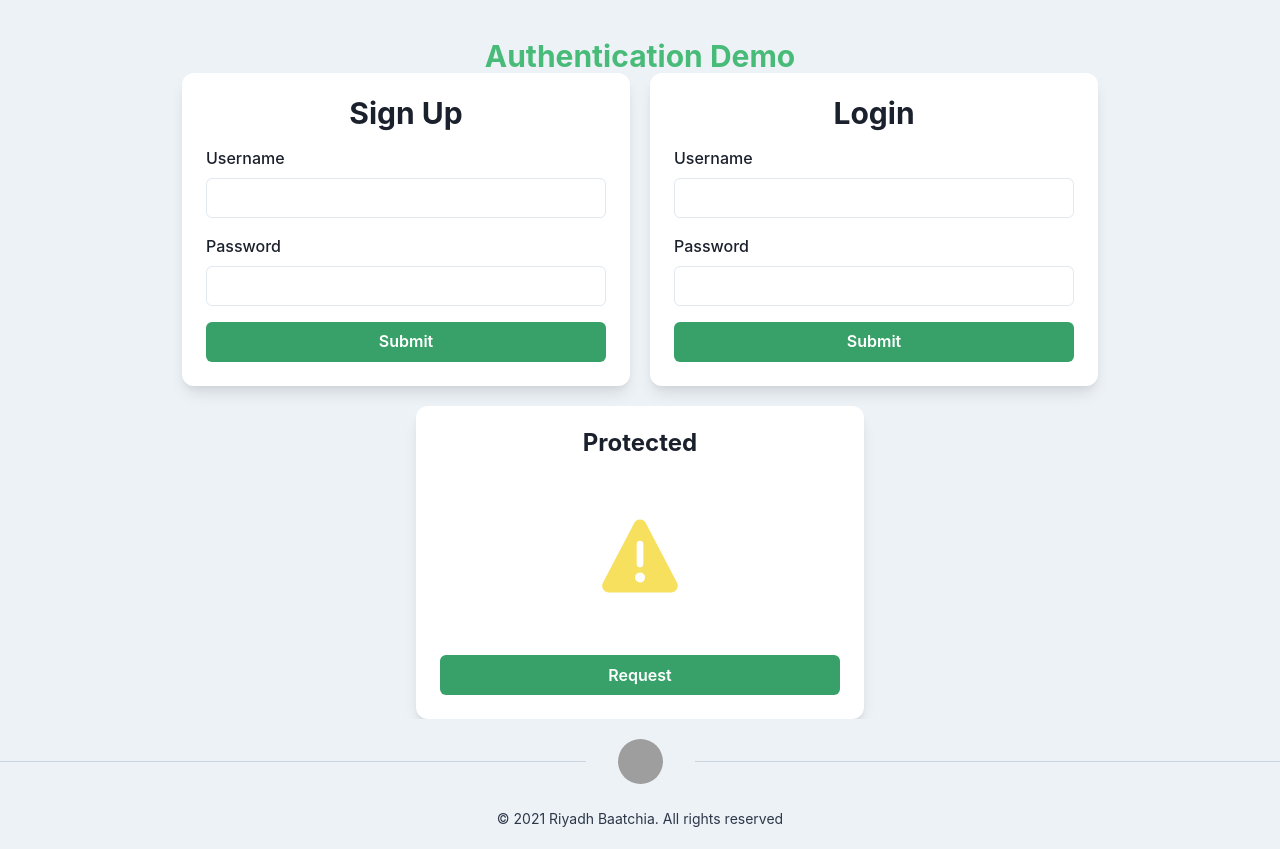
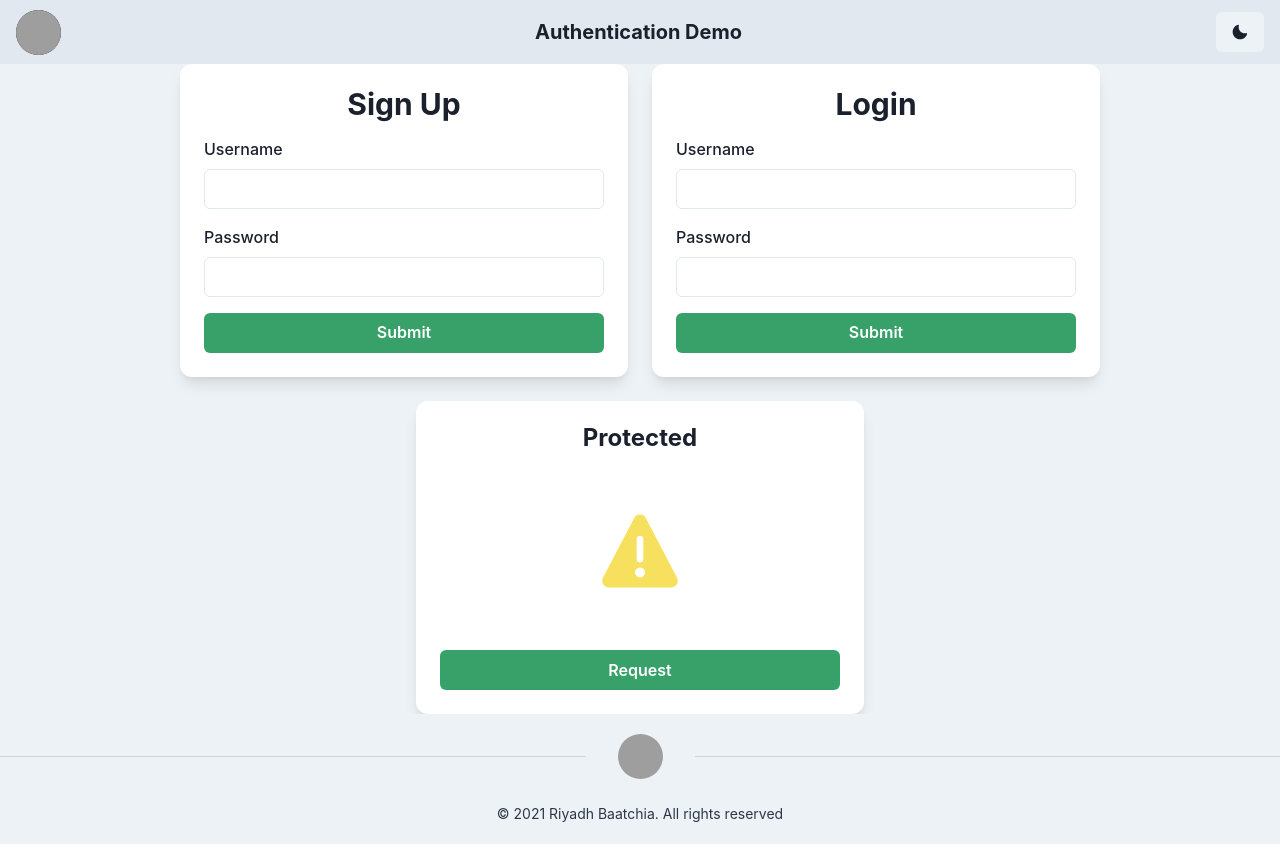
Before and after one commit to riyadh-dev/authentication-demo, a React (Create React App) app in the folder packages/client/: page / in a window 1280 px wide. Built offline with nearby package versions, Linux system fonts and the light colour scheme; grey boxes are pictures that could not be loaded.

Commit message:
feat(client): add navbar and dakmode

```diff
--- a/packages/client/src/components/Login.tsx
+++ b/packages/client/src/components/Login.tsx
@@ -11,9 +11,10 @@ import {
 	useColorModeValue,
 } from '@chakra-ui/react';
 import axios, { AxiosError } from 'axios';
-import React from 'react';
+import React, { useContext, useEffect } from 'react';
 import { useForm } from 'react-hook-form';
 import { useMutation } from 'react-query';
+import { CurrentUserContext } from './Main';
 
 interface IFormValues {
 	username: string;
@@ -66,8 +67,14 @@ const Login = () => {
 
 	const formBg = useColorModeValue('white', 'gray.700');
 
+	const { setCurrentUser } = useContext(CurrentUserContext);
+
+	useEffect(() => {
+		if (isSuccess && data) setCurrentUser(data);
+	}, [data, isSuccess, setCurrentUser]);
+
 	if (isSuccess && data) {
-		localStorage.setItem('csrfToken', data.csrfToken);
+		localStorage.setItem('currentUser', JSON.stringify(data));
 		return (
 			<Flex
 				align='center'
--- a/packages/client/src/components/Main.tsx
+++ b/packages/client/src/components/Main.tsx
@@ -1,33 +1,52 @@
-import { Flex, Heading, useColorModeValue, Wrap, WrapItem } from '@chakra-ui/react';
-import React from 'react';
+import {
+	Flex,
+	Heading,
+	useColorModeValue,
+	Wrap,
+	WrapItem,
+} from '@chakra-ui/react';
+import React, { createContext, useState } from 'react';
 import Footer from './Footer';
 import Login from './Login';
+import Navbar from './Navbar';
 import Protected from './Protected';
 import SignUp from './SignUp';
 
+export interface ICurrentUser {
+	_id: string;
+	username: string;
+	csrfToken: string;
+}
+
+const getCurrentUser = (): ICurrentUser | null => {
+	const currentUserStr = localStorage.getItem('currentUser');
+	return currentUserStr ? JSON.parse(currentUserStr) : null;
+};
+
+interface ICurrentUserContext {
+	currentUser: ICurrentUser | null;
+	setCurrentUser: React.Dispatch<React.SetStateAction<ICurrentUser | null>>;
+}
+export const CurrentUserContext = createContext<ICurrentUserContext>(
+	{} as ICurrentUserContext
+);
+
 const Main = () => {
 	const mainBg = useColorModeValue('gray.100', 'gray.800');
-
+	const [currentUser, setCurrentUser] = useState(getCurrentUser);
 	return (
+		<CurrentUserContext.Provider value={{ currentUser, setCurrentUser }}>
 			<Flex
 				w='full'
 				minH='100vh'
 				align='center'
+				justify='space-between'
 				alignItems='stretch'
-			justify='space-between'
 				bg={mainBg}
 				direction='column'
 			>
-			<Heading
-				pt={10}
-				color='green.400'
-				textAlign='center'
-				lineHeight={1.1}
-				fontSize={{ base: '3xl', md: '3xl' }}
-			>
-				Authentication Demo
-			</Heading>
-			<Wrap w='full' spacing={5} align='center' justify='center' alignItems='stretch'>
+				<Navbar />
+				<Wrap spacing={6} justify='center'>
 					<WrapItem minW={['22em', 'md']}>
 						<SignUp />
 					</WrapItem>
@@ -40,6 +59,7 @@ const Main = () => {
 				</Wrap>
 				<Footer />
 			</Flex>
+		</CurrentUserContext.Provider>
 	);
 };
 
--- /dev/null
+++ b/packages/client/src/components/Navbar.tsx
@@ -0,0 +1,91 @@
+import { MoonIcon, SunIcon } from '@chakra-ui/icons';
+import {
+	Avatar,
+	Box,
+	Button,
+	Center,
+	Flex,
+	Image,
+	Menu,
+	MenuButton,
+	MenuDivider,
+	MenuItem,
+	MenuList,
+	Stack,
+	Text,
+	useColorMode,
+	useColorModeValue,
+} from '@chakra-ui/react';
+import { useContext } from 'react';
+import { CurrentUserContext } from './Main';
+
+const avatarLink =
+	'https://avatars.dicebear.com/api/avataaars/your-custom-seed.svg?top[]=shortFlat&hatColor[]=gray02&hairColor[]=brown&accessories[]=sunglasses&facialHair[]=beardMedium&clothes[]=hoodie&clothesColor[]=gray01&eyes[]=wink&mouth[]=smile&skin[]=brown';
+
+const logoLink = 'https://cdn-icons-png.flaticon.com/512/5524/5524383.png';
+
+const Navbar = () => {
+	const { colorMode, toggleColorMode } = useColorMode();
+	const formBg = useColorModeValue('gray.200', 'gray.700');
+
+	const { currentUser } = useContext(CurrentUserContext);
+
+	return (
+		<Box bg={formBg} px={4}>
+			<Flex h={16} alignItems={'center'} justifyContent={'space-between'}>
+				<Image
+					borderRadius='full'
+					boxSize='45px'
+					src={logoLink}
+					alt='Auth Demo'
+					backgroundColor='gray.900'
+				/>
+				<Text
+					fontFamily='heading'
+					fontSize='xl'
+					fontWeight='bold'
+					color={useColorModeValue('gray.800', 'white')}
+				>
+					Authentication Demo
+				</Text>
+
+				<Flex alignItems={'center'}>
+					<Stack direction={'row'} spacing={7}>
+						<Button onClick={toggleColorMode}>
+							{colorMode === 'light' ? <MoonIcon /> : <SunIcon />}
+						</Button>
+
+						{currentUser && (
+							<Menu>
+								<MenuButton
+									as={Button}
+									rounded={'full'}
+									variant={'link'}
+									cursor={'pointer'}
+									minW={0}
+								>
+									<Avatar size={'sm'} src={avatarLink} />
+								</MenuButton>
+								<MenuList alignItems={'center'}>
+									<br />
+									<Center>
+										<Avatar size={'2xl'} src={avatarLink} />
+									</Center>
+									<br />
+									<Center>
+										<p>{currentUser.username}</p>
+									</Center>
+									<br />
+									<MenuDivider />
+									<MenuItem>Logout</MenuItem>
+								</MenuList>
+							</Menu>
+						)}
+					</Stack>
+				</Flex>
+			</Flex>
+		</Box>
+	);
+};
+
+export default Navbar;
--- a/packages/client/src/components/Protected.tsx
+++ b/packages/client/src/components/Protected.tsx
@@ -7,32 +7,34 @@ import {
 	useColorModeValue,
 } from '@chakra-ui/react';
 import axios, { AxiosError, AxiosResponse } from 'axios';
-import React from 'react';
+import React, { useContext } from 'react';
 import { useQuery } from 'react-query';
+import { CurrentUserContext, ICurrentUser } from './Main';
 
 interface IProtectedRes {
 	error?: string;
 	success?: string;
 }
 
-const protectedReq = async () => {
-	const csrfToken = localStorage.getItem('csrfToken');
-	if (!csrfToken) {
+const protectedReq = (currentUser: ICurrentUser | null) => async () => {
+	if (!currentUser) {
 		throw new Error('not logged in');
 	}
 	const { data } = await axios.post(
 		'http://localhost:4000/user/protected',
 		{},
-		{ withCredentials: true, headers: { 'CSRF-TOKEN': csrfToken } }
+		{ withCredentials: true, headers: { 'CSRF-TOKEN': currentUser.csrfToken } }
 	);
 	return data;
 };
 
 const Login = () => {
+	const { currentUser } = useContext(CurrentUserContext);
+
 	const { data, isLoading, isSuccess, isError, refetch, error, remove } =
 		useQuery<AxiosResponse, AxiosError, IProtectedRes>(
 			'protected',
-			protectedReq,
+			protectedReq(currentUser),
 			{ enabled: false }
 		);
 
```
Lines whose indentation alone changed are shown as unchanged.
